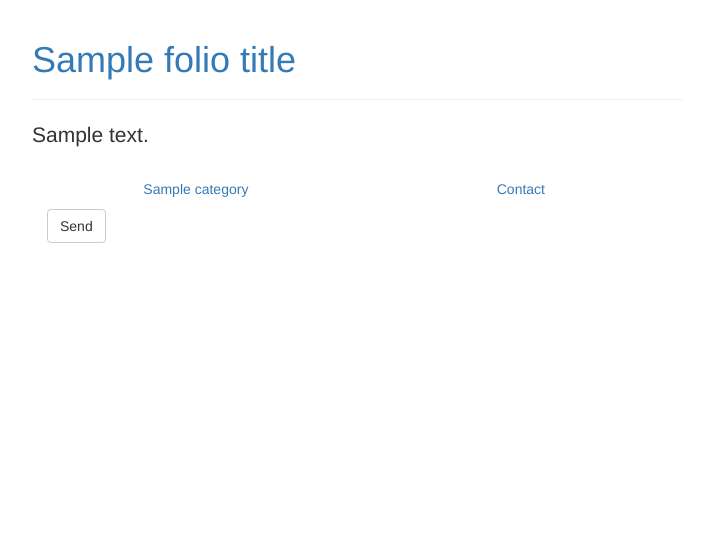
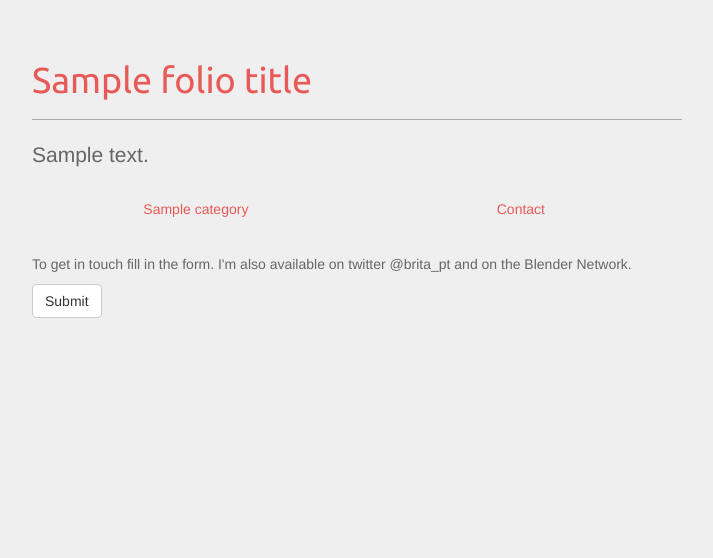
Before and after one commit to fsiddi/folio, a Python web app: template folio/application/templates/folio/contact.html in a window 1280 px wide. Shown: the top 558 px of the page, without its empty margins (283-996 px from the left). Run offline with Jinja, Linux system fonts and the light colour scheme; the template is opened without the code that fills it: most values are stand-ins (such as "Sample title", 1, 10 or a date in 2020); some libraries are stand-ins or nearby versions.

Commit message:
Basic design pass

```diff
--- a/folio/application/static/assets/css/folio.css
+++ b/folio/application/static/assets/css/folio.css
@@ -7,6 +7,8 @@ html {
 body {
   /* Margin bottom by footer height */
   margin-bottom: 60px;
+  background: #EFEFEF;
+  color: #666;
 }
 .footer {
   position: absolute;
@@ -22,6 +24,14 @@ body {
 -------------------------------------------------- */
 /* Not required for template or sticky footer method. */
 
+a {
+  color: #E85A58;
+}
+
+a:hover {
+  color: #E88458;
+}
+
 .container {
   width: auto;
   max-width: 680px;
@@ -30,3 +40,55 @@ body {
 .container .text-muted {
   margin: 20px 0;
 }
+
+.page-header {
+  border-bottom-color: #AAA;
+}
+
+.brand {
+  font-family: 'Ubuntu', sans-serif;
+}
+
+.brand:hover {
+  text-decoration: none;
+}
+
+.social-icons {
+  margin-top: 36px;
+}
+
+.social-icons a {
+  margin-left: 2px;
+}
+
+.social-icons a:hover {
+  text-decoration: none;
+}
+
+.nav {
+  margin-bottom: 25px;
+}
+
+.nav-pills>li.active>a,
+.nav-pills>li.active>a:focus,
+.nav-pills>li.active>a:hover {
+  background-color: #E85A58;
+}
+
+
+h3 {
+  font-size: 20px;
+}
+
+.thumbnail {
+  margin-bottom: 5px;
+}
+
+.project-entry {
+  margin-bottom: 20px;
+  display: block;
+}
+
+.project-entry a:hover {
+  text-decoration: none;
+}
--- a/folio/application/templates/folio/contact.html
+++ b/folio/application/templates/folio/contact.html
@@ -1,14 +1,32 @@
 {% extends 'folio/layout.html' %}
-
-{% from 'forms.html' import render_form %}
-
-
 {% block page_title %}Contact{% endblock %}
 
 {% block body %}
-
-<div class="col-md-12">
-{{ render_form(form, action_url='contact', action_text='Send', form_id='', class_='') }}
+<div class="row">
+  <div class="col-md-12">
+    <p>To get in touch fill in the form. I'm also available on twitter @brita_pt and on the Blender Network.</p>
+  </div>
 </div>
 
+<div class="row">
+  <div class="col-md-12">
+  <form method="POST" action="{{url_for('contact')}}" role="form">
+    {% for field in form %}
+      {{ field.label }}
+      <div class="form-group {% if field.errors %} has-error {% endif %}">
+        {{ field(class='form-control', rows=6) }}
+        {% if field.errors %}
+            {% for e in field.errors %}
+                <p class="help-block">{{ e }}</p>
+            {% endfor %}
+        {% endif %}
+      </div>
+    {% endfor %}
+    <button class="btn btn-default">Submit</button>
+  </form>
+  </div>
+
+</div>
+
+
 {% endblock body %}
--- a/folio/application/templates/folio/layout.html
+++ b/folio/application/templates/folio/layout.html
@@ -17,6 +17,7 @@
     <link href="//maxcdn.bootstrapcdn.com/bootstrap/3.3.2/css/bootstrap.min.css" rel="stylesheet">
     <link href="//netdna.bootstrapcdn.com/font-awesome/4.3.0/css/font-awesome.min.css" rel="stylesheet">
     {% endif %}
+    <link href='http://fonts.googleapis.com/css?family=Ubuntu' rel='stylesheet' type='text/css'>
 
     <!-- Custom styles for this template -->
     <link href="{{ url_for('static', filename='assets/css/folio.css') }}" rel="stylesheet">
@@ -36,12 +37,23 @@
     <!-- Begin page content -->
     <div class="container">
       <div class="page-header">
-        <a href="{{url_for('homepage')}}"><h1>{{folio_title}}</h1></a>
-        <div class="social-icons pull-right">
-          {% for link in social_links %}
-            <a href="{{link[2]}}" title="{{link[1]}}"><i class="{{link[0]}}"></i></a>
-          {% endfor %}
+        <div class="row">
+          <div class="col-md-8">
+            <a href="{{url_for('homepage')}}" class="brand">
+              <h1>{{folio_title}}</h1>
+            </a>
+          </div>
+          <div class="col-md-4">
+            <div class="social-icons pull-right">
+            {% for link in social_links %}
+              <a href="{{link[2]}}" title="{{link[1]}}">
+                <i class="{{link[0]}}"></i>
+              </a>
+            {% endfor %}
+            </div>
+          </div>
         </div>
+
       </div>
       <p class="lead">{{folio_bio}}</p>
 
--- a/folio/application/templates/folio/projects.html
+++ b/folio/application/templates/folio/projects.html
@@ -9,7 +9,7 @@
 {% for project in projects|slice(var) %}
 <div class="row">
 	{% for item in project %}
-		<div class="col-md-6">
+		<div class="col-md-6 project-entry">
 		<a href="{{url_for('project', category=title, project=item.url)}}">
 			<img class="img-responsive thumbnail pull-right" src="{{url_for('static', filename=item.picture|thumbnail('650x300', crop='fit'))}}">
 			<h3>{{item.name}}</h3>
```
